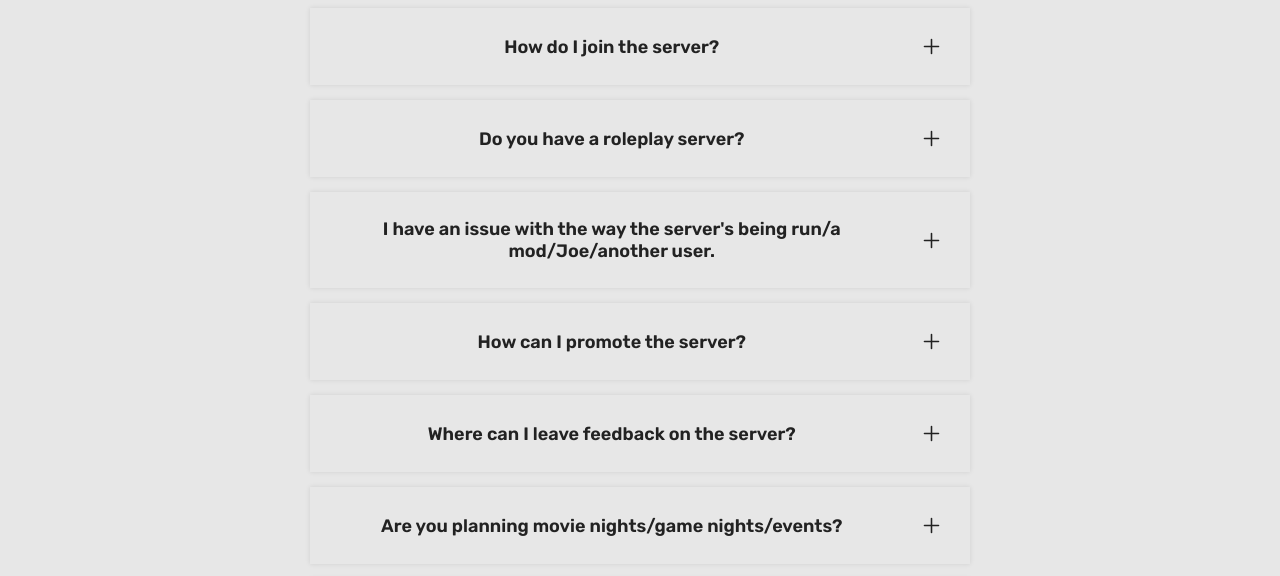
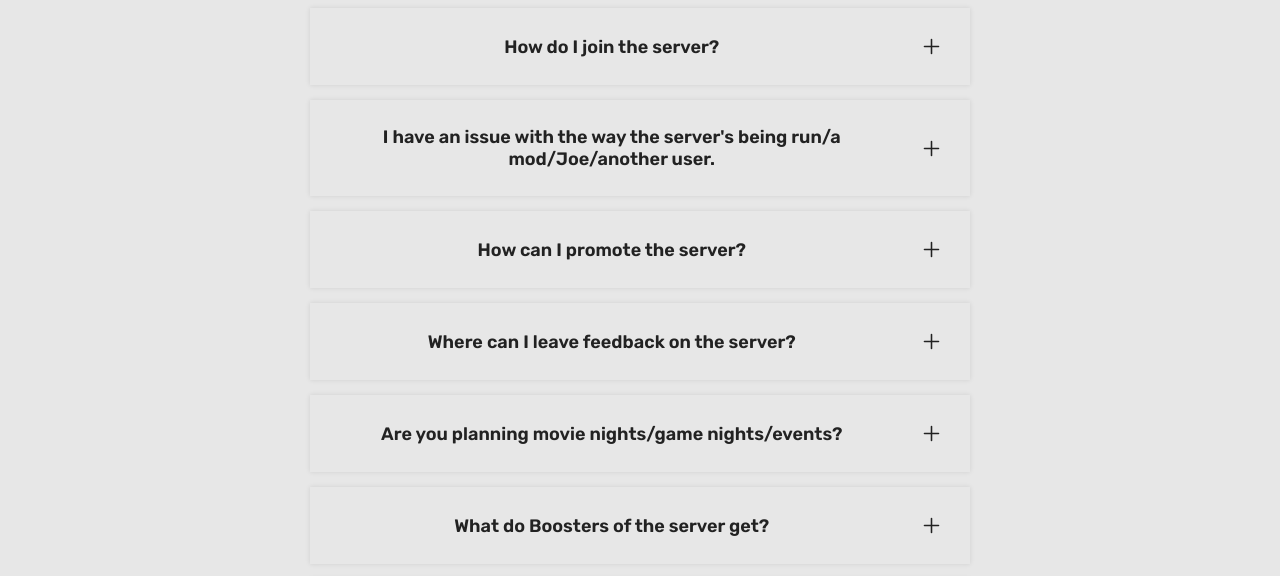
Before and after one commit to jackhill5313/The-Hetalia-Region, a plain HTML site: page faq.html in a window 1280 px wide. Shown: the part 173-749 px from the top of the page. Drawn offline with nearby package versions, Linux system fonts and the light colour scheme.

Commit message:
Update faq.html

```diff
--- a/faq.html
+++ b/faq.html
@@ -84,16 +84,6 @@
           </div>
         </div>
         <div class="accordion-item">
-         <div class="accordion-title">
-            <h2>Do you have a roleplay server?</h2>
-            <ion-icon name="add" class="add"></ion-icon>
-            <ion-icon name="remove" class="remove"></ion-icon>
-          </div>
-          <div class="accordion-content">
-            <p>We do! Please contact any of our mods for the invite link.</p>
-          </div>
-        </div>
-        <div class="accordion-item">
           <div class="accordion-title">
             <h2>I have an issue with the way the server's being run/a mod/Joe/another user.</h2>
             <ion-icon name="add" class="add"></ion-icon>
```
